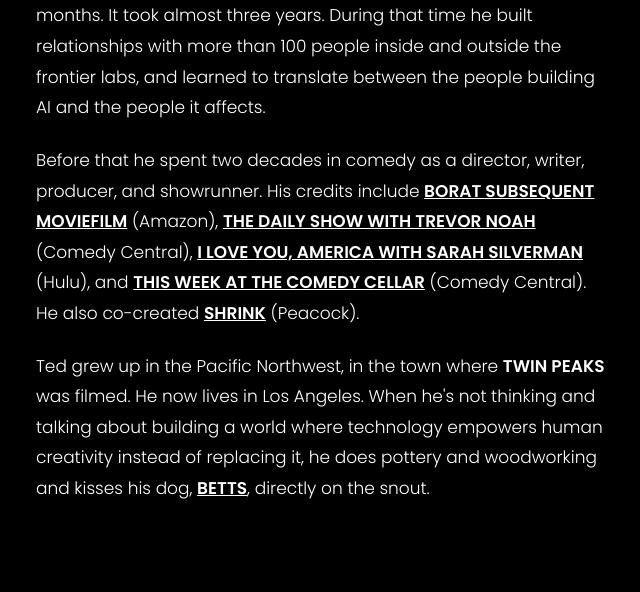
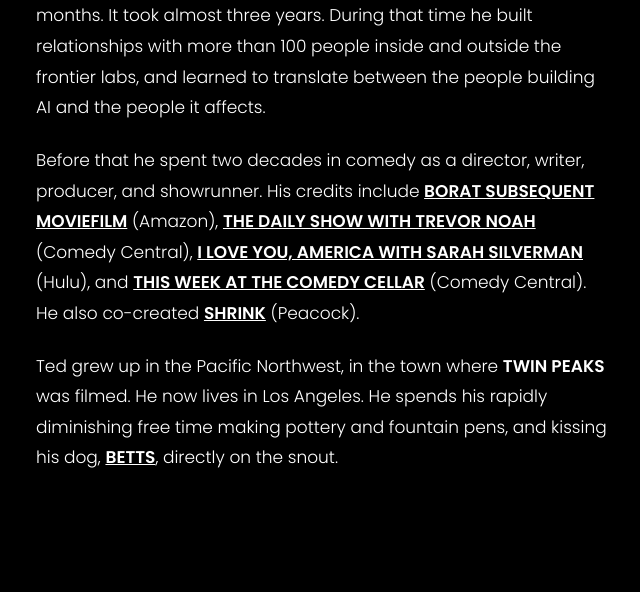
Before and after one commit to tedtremper/tedtremper.com, a plain HTML site: page index.html in a window 1280 px wide. Shown: the part 1297-1889 px from the top of the page, without its empty margins (316-956 px from the left). Drawn offline with Linux system fonts and the light colour scheme.

Commit message:
Update index.html

```diff
--- a/index.html
+++ b/index.html
@@ -107,7 +107,7 @@
     <p>Ted Tremper is the Executive Director of the <a target="_blank" rel="noopener" href="https://www.creatorscoalitionai.com/"><b>CREATORS COALITION ON AI</b></a> (<b>CCAI</b>), which he helped found in 2025 with fellow filmmakers including <b>DANIEL KWAN</b>, <b>JOSEPH GORDON-LEVITT</b>, <b>JANET YANG</b>, <b>JONATHAN WANG</b>, <b>SIAN HEDER</b> and <b>DAVID S. GOYER</b>. CCAI's goal is to bring together the people working in film, television and content creation to build a future where technology empowers human creativity rather than replacing it.</p>
     <p>He also produced <a target="_blank" rel="noopener" href="https://www.focusfeatures.com/the-ai-doc-or-how-i-became-an-apocaloptimist"><b>THE AI DOC: OR HOW I BECAME AN APOCALOPTIMIST</b></a> (Focus Features). It was supposed to take eight months. It took almost three years. During that time he built relationships with more than 100 people inside and outside the frontier labs, and learned to translate between the people building AI and the people it affects.</p>
     <p>Before that he spent two decades in comedy as a director, writer, producer, and showrunner. His credits include <a target="_blank" rel="noopener" href="https://www.primevideo.com/detail/0H3D1IZ6BXXZESU8IM8ITTTB2C"><b>BORAT SUBSEQUENT MOVIEFILM</b></a> (Amazon), <a target="_blank" rel="noopener" href="https://www.cc.com/shows/the-daily-show"><b>THE DAILY SHOW WITH TREVOR NOAH</b></a> (Comedy Central), <a target="_blank" rel="noopener" href="https://www.hulu.com/series/i-love-you-america-with-sarah-silverman-1501fdad-75d2-4748-80ae-e63d95ff44f6"><b>I LOVE YOU, AMERICA WITH SARAH SILVERMAN</b></a> (Hulu), and <a target="_blank" rel="noopener" href="https://tv.apple.com/us/show/this-week-at-the-comedy-cellar/umc.cmc.1cquwi4ae35uj7m4yay00nfxz"><b>THIS WEEK AT THE COMEDY CELLAR</b></a> (Comedy Central). He also co-created <a target="_blank" rel="noopener" href="https://www.peacocktv.com/watch-online/tv/shrink/8159605805833168112"><b>SHRINK</b></a> (Peacock).</p>
-    <p>Ted grew up in the Pacific Northwest, in the town where <b>TWIN PEAKS</b> was filmed. He now lives in Los Angeles. When he's not thinking and talking about building a world where technology empowers human creativity instead of replacing it, he does pottery and woodworking and kisses his dog, <a target="_blank" rel="noopener" href="https://www.instagram.com/bettsthefloof"><b>BETTS</b></a>, directly on the snout.</p>
+    <p>Ted grew up in the Pacific Northwest, in the town where <b>TWIN PEAKS</b> was filmed. He now lives in Los Angeles. He spends his rapidly diminishing free time making pottery and fountain pens, and kissing his dog, <a target="_blank" rel="noopener" href="https://www.instagram.com/bettsthefloof"><b>BETTS</b></a>, directly on the snout.</p>
   </div>
 </section>
 
```
